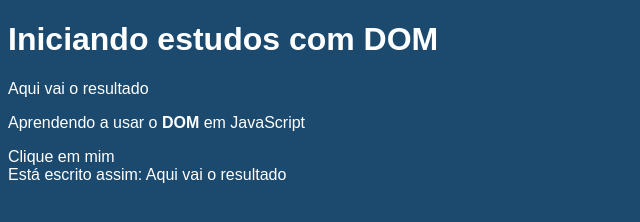
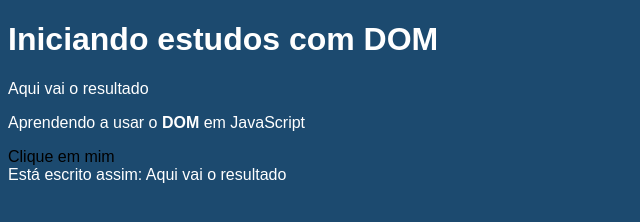
Before and after one commit to Beto2Franca/javascript, a plain HTML site: page aula009/ex005.html in a window 1280 px wide. Shown: the whole page, without its empty margins (0-640 px from the left). Drawn offline with Linux system fonts and the light colour scheme.

Commit message:
fundamentos DOM

```diff
--- a/aula009/ex005.html
+++ b/aula009/ex005.html
@@ -19,13 +19,36 @@
     <h1>Iniciando estudos com DOM</h1>
     <p>Aqui vai o resultado</p>
     <p>Aprendendo a usar o <strong>DOM</strong> em JavaScript</p>
-    <div>Clique em mim</div>
+    <div id="msg">Clique em mim</div>
 
    <script>
 
     var p1 = window.document.getElementsByTagName('p')[0]
     window.document.write('Está escrito assim: ' + p1.innerText)
 
+    // var d = window.document.getElementById('msg')
+    // d.style.background = 'black'
+
+    // d.innerText = 'Estou aguardando...'
+
+    // window.document.getElementById('msg').innerText = 'Opa!' Fica muito grande
+
+
+
+
+    // Outra Forma - por Nome. Muda na Div para name = 'msg'
+
+    // var d = window.document.getElementsByName('msg')[0]
+    // d.innerText = 'Simbora'
+
+
+
+    // pode usar Id com o Seletor.
+
+    var d = window.document.querySelector('div#msg')
+    d.style.color = 'black'
+
+
    </script>
 
 </body>
```
